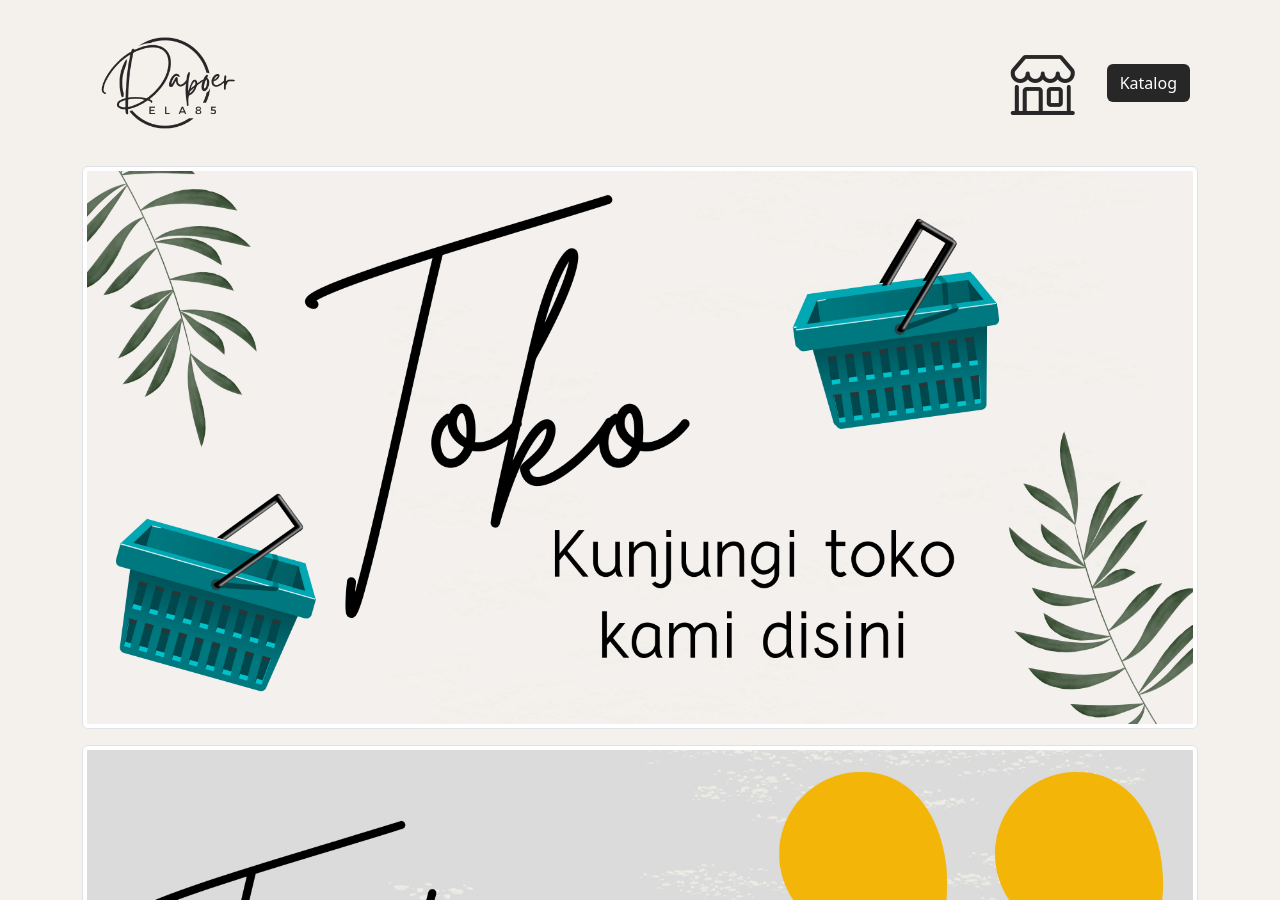
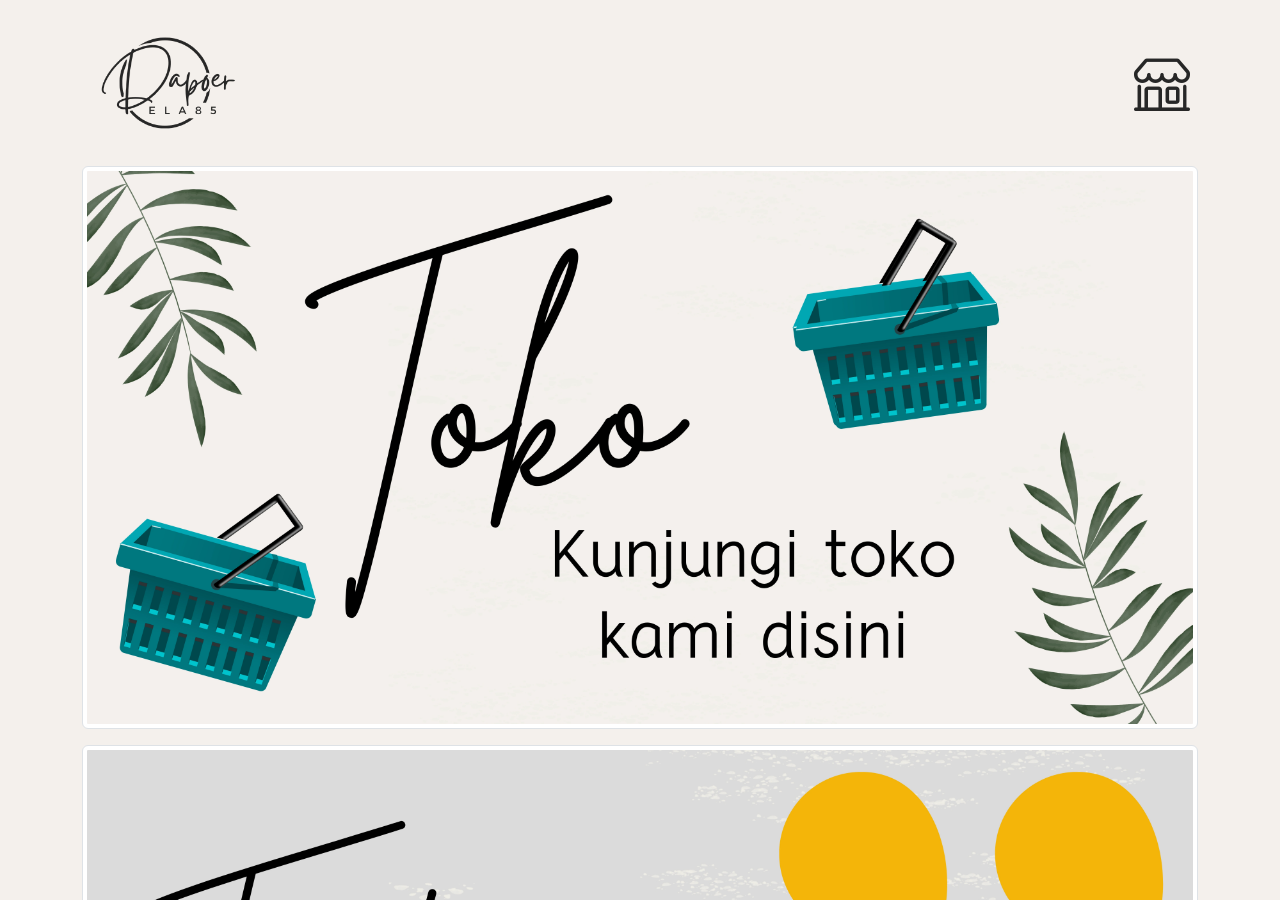
Before and after one commit to dapoerela85/dapoerela85.github.io, a Jekyll site: the page built from index.html, in a window 1280 px wide and 900 px high. Built offline with Jekyll 4.4.1, drawn with Linux system fonts in a browser that asks for light colours; nearby versions of some CDN libraries.

Commit message:
Update header.html

```diff
--- a/_includes/header.html
+++ b/_includes/header.html
@@ -2,10 +2,8 @@
   <div class="p-2">
    <a href="{{ site.url }}"><img alt="{{ site.title }}" class="img-fluid" src="{{ '/assets/img/logo.png' | absolte_url }}" width="150px" height="150px"/></a>
   </div>
-  <div class="p-2 ms-auto">
-   <a href="/store/"><span class="bi bi-shop display-3"></span></a>
+  <div class="p-2 ms-auto"></div>
+  <div class="p-2">
+   <a href="/store/"><span class="bi bi-shop display-4"></span></a>
   </div>
-  <div class="p-2">
-   <a href="https://wa.me/c/6285172211985" role="button" class="btn btn-custom">Katalog</a>
-   </div>
 </div>
```
